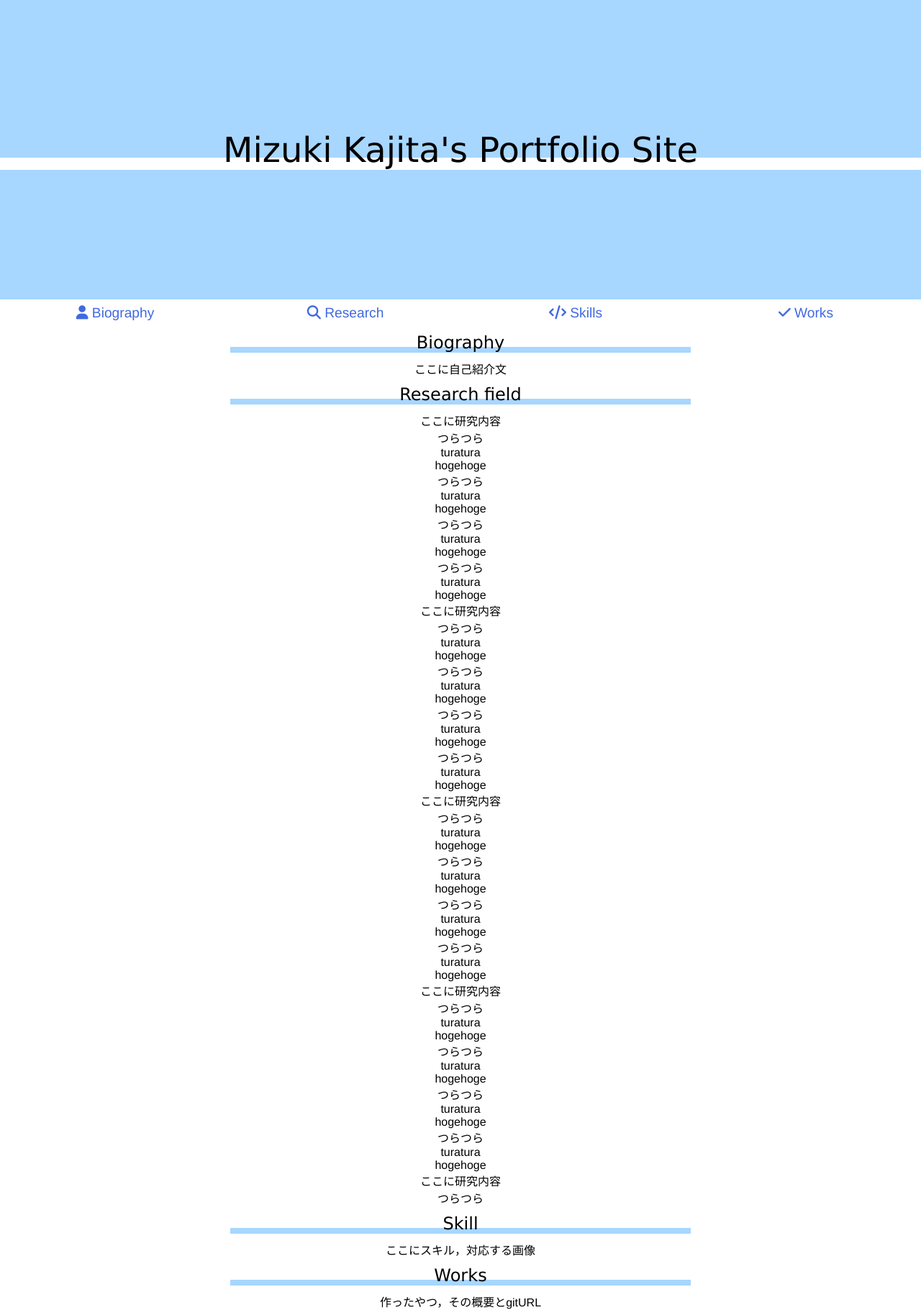
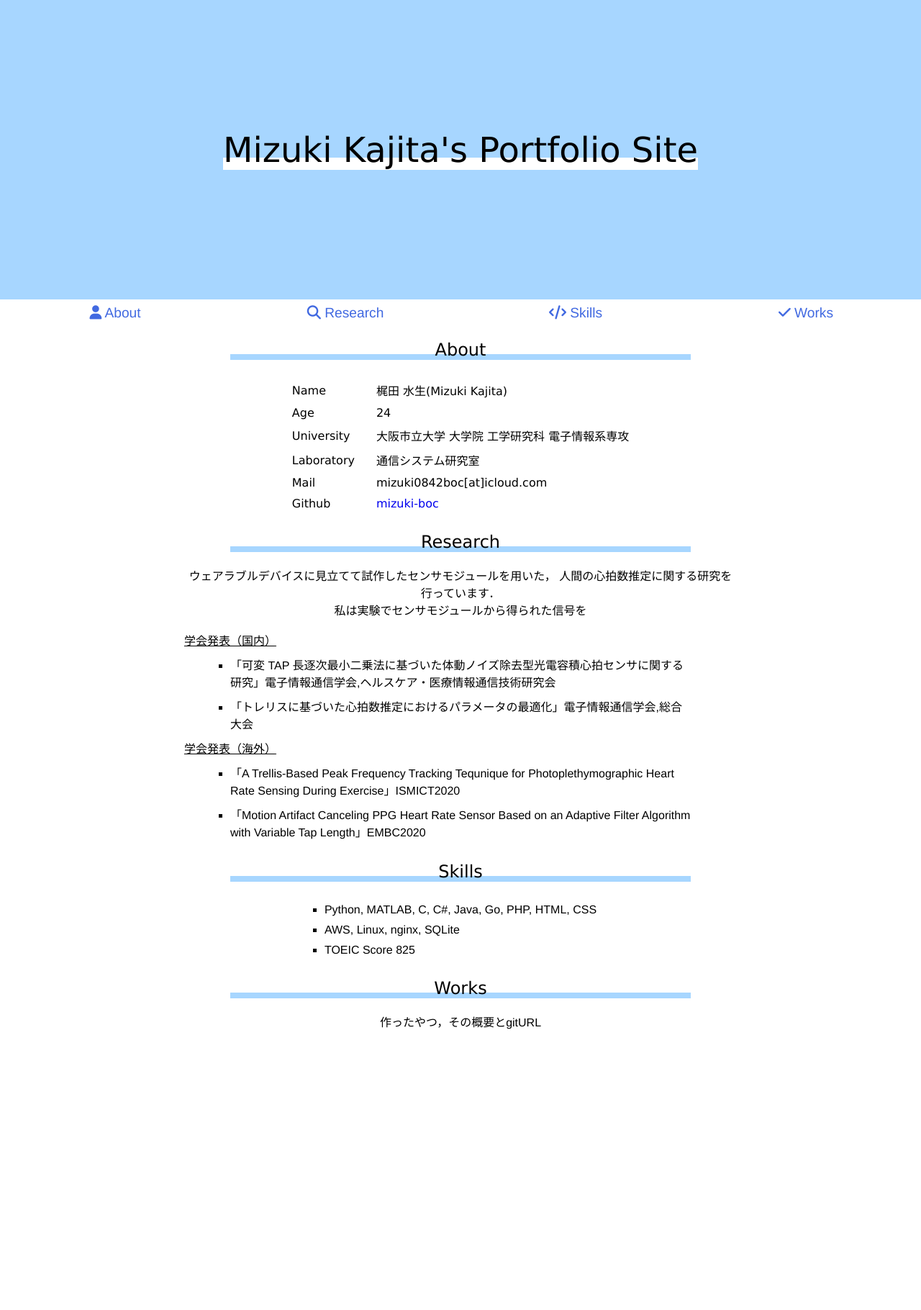
Before and after one commit to mizuki-boc/PortfolioSite, a Flask app: page / in a window 1280 px wide. Shown: the whole page at 72% size. After the commit the page ends 1430 px from the top, so only its background shows below. Run offline with Flask 2, Linux system fonts and the light colour scheme; lists and menus that the app fills with data are empty; some libraries are stand-ins or nearby versions.

Commit message:
edit contents

```diff
--- a/static/css/style.css
+++ b/static/css/style.css
@@ -9,9 +9,7 @@ html {
 body {
     height: 100%;
     margin: 0px;
-}
-body {
-    font-family: 'Avenir','Helvetica Neue','Helvetica','Arial','Hiragino Sans','ヒラギノ角ゴシック',YuGothic,'Yu Gothic','メイリオ', Meiryo,'ＭＳ Ｐゴシック','MS PGothic'
+    font-family: 'Avenir','Helvetica Neue','Helvetica','Arial','Hiragino Sans','ヒラギノ角ゴシック',YuGothic,'Yu Gothic','メイリオ', Meiryo,'ＭＳ Ｐゴシック','MS PGothic';
 }
 .text-center {
     text-align: center;
@@ -20,24 +18,38 @@ body {
     text-align: center;
     font-size: 120%;
 }
-ul {
+header ul {
     list-style-type: none;
     padding-left: 0px;
 }
-a {
+header li {
+    width: 25%;
+    float: left;
+    /* overflow: hidden; */
+}
+div ul {
+    margin: auto;
+    list-style-type: square;
+    display: inline-block;
+}
+div ul li {
+    text-align: left;
+    margin: 10px 0;
+}
+header a {
     padding: 0.5rem;
     /* margin: 0; */
     display: block;
     text-decoration: none;
 }
-a:link {
+header a:link {
     color: royalblue;
     transition: 0.5s;
 }
-a:visited {
+header a:visited {
     color: royalblue;
 }
-a:hover {
+header a:hover {
     color: white;
     background-color: royalblue;
 }
@@ -45,16 +57,11 @@ a:hover {
     color: red;
     background-color: #eeffaa;
 } */
-li {
-    width: 25%;
-    float: left;
-    /* overflow: hidden; */
-}
 .sectiontitle {
     background: linear-gradient(transparent 70%, #a7d6ff 50%);
     width: 50%;
     /* display: inline-block; */
-    margin: 10px auto;
+    margin: 20px auto;
 }
 h2 {
     font-family: Verdana;
@@ -69,13 +76,31 @@ h2 {
     justify-content: center;
     align-items: center;
 }
-.test {
+.toptitle {
     background: linear-gradient(transparent 70%, white 50%);
-    width: 100%;/*ここを文字の文字の長さに対応させる．*/
+    /* width: 100%;*/
     margin: 10px auto;
+    display: inline-block;
 }
 header {
     position: -webkit-sticky;
     position: sticky;
     top: 0;
 }
+table {
+    width: auto;
+    margin: auto;
+    border-spacing: 30px 10px;
+}
+th {
+    text-align: left;
+    font-family: Verdana;
+    font-weight: normal;
+}
+th a {
+    text-decoration: none;
+}
+section p {
+    width: 60%;
+    margin: auto;
+}
--- a/templates/index.html
+++ b/templates/index.html
@@ -8,11 +8,11 @@
     </head>
     <body>
         <section class="top">
-            <h2 class="test">Mizuki Kajita's Portfolio Site</h1>
+            <h2 class="toptitle">Mizuki Kajita's Portfolio Site</h1>
         </section>
         <header>
             <ul>
-                <li class="menu"><a href="#bio"><i class="fas fa-user"></i> Biography</a></li>
+                <li class="menu"><a href="#about"><i class="fas fa-user"></i> About</a></li>
                 <li class="menu"><a href="#research"><i class="fas fa-search"></i> Research</a></li>
                 <li class="menu"><a href="#skill"><i class="fas fa-code"></i> Skills</a></li>
                 <li class="menu"><a href="#work"><i class="fas fa-check"></i> Works</a></li>
@@ -21,74 +21,75 @@
         </header>
         <br>
         <section class="text-center">
-            <h2 id="bio" class="sectiontitle">Biography</h2>
-            ここに自己紹介文
+            <h2 id="about" class="sectiontitle">About</h2>
+            <table>
+                <tr>
+                    <th>Name</th>
+                    <th>梶田 水生(Mizuki Kajita)</th>
+                </tr>
+                <tr>
+                    <th>Age</th>
+                    <th>24</th>
+                </tr>
+                <tr>
+                    <th>University</th>
+                    <th>大阪市立大学 大学院 工学研究科 電子情報系専攻</th>
+                </tr>
+                <tr>
+                    <th>Laboratory</th>
+                    <th>通信システム研究室</th>
+                </tr>
+                <tr>
+                    <th>Mail</th>
+                    <th>mizuki0842boc[at]icloud.com</th>
+                </tr>
+                <tr>
+                    <th>Github</th>
+                    <th><a href="https://github.com/mizuki-boc" target="_blank">mizuki-boc</a></th>
+                </tr>
+            </table>
         </section>
         <section class="text-center">
-            <h2 id="research" class="sectiontitle">Research field</h2>
-            ここに研究内容<br>
-            つらつら<br>
-            turatura <br>
-            hogehoge <br>
-            つらつら<br>
-            turatura <br>
-            hogehoge <br>
-            つらつら<br>
-            turatura <br>
-            hogehoge <br>
-            つらつら<br>
-            turatura <br>
-            hogehoge <br>
-            ここに研究内容<br>
-            つらつら<br>
-            turatura <br>
-            hogehoge <br>
-            つらつら<br>
-            turatura <br>
-            hogehoge <br>
-            つらつら<br>
-            turatura <br>
-            hogehoge <br>
-            つらつら<br>
-            turatura <br>
-            hogehoge <br>
-            ここに研究内容<br>
-            つらつら<br>
-            turatura <br>
-            hogehoge <br>
-            つらつら<br>
-            turatura <br>
-            hogehoge <br>
-            つらつら<br>
-            turatura <br>
-            hogehoge <br>
-            つらつら<br>
-            turatura <br>
-            hogehoge <br>
-            ここに研究内容<br>
-            つらつら<br>
-            turatura <br>
-            hogehoge <br>
-            つらつら<br>
-            turatura <br>
-            hogehoge <br>
-            つらつら<br>
-            turatura <br>
-            hogehoge <br>
-            つらつら<br>
-            turatura <br>
-            hogehoge <br>
-            ここに研究内容<br>
-            つらつら<br>
-
+            <h2 id="research" class="sectiontitle">Research</h2>
+            <p>
+                ウェアラブルデバイスに見立てて試作したセンサモジュールを用いた，
+                人間の心拍数推定に関する研究を行っています．<br>
+                私は実験でセンサモジュールから得られた信号を
+            </p>
+            <br>
+            <div style="margin: auto; width: 60%; text-align: left">
+                <span style="text-decoration: underline;">学会発表（国内）</span>
+            </div>
+            <div style="margin: auto; width: 50%; text-align: left">
+                <ul>
+                    <li>「可変 TAP 長逐次最小二乗法に基づいた体動ノイズ除去型光電容積心拍センサに関する研究」電子情報通信学会,ヘルスケア・医療情報通信技術研究会</li>
+                    <li>「トレリスに基づいた心拍数推定におけるパラメータの最適化」電子情報通信学会,総合大会</li>
+                </ul>
+            </div>
+            <div style="margin: auto; width: 60%; text-align: left">
+                <span style="text-decoration: underline;">学会発表（海外）</span>
+            </div>
+            <div style="margin: auto; width: 50%; text-align: left">
+                    <ul>
+                        <li>「A Trellis-Based Peak Frequency Tracking Tequnique for Photoplethymographic Heart Rate Sensing During Exercise」ISMICT2020</li>
+                        <li>「Motion Artifact Canceling PPG Heart Rate Sensor Based on an Adaptive Filter Algorithm with Variable Tap Length」EMBC2020</li>
+                    </ul>
+                </div>
         </section>
         <section class="text-center">
-            <h2 id="skill" class="sectiontitle">Skill</h2>
-            ここにスキル，対応する画像
+            <h2 id="skill" class="sectiontitle">Skills</h2>
+            <div>
+                <ul>
+                    <li>Python, MATLAB, C, C#, Java, Go, PHP, HTML, CSS</li>
+                    <li>AWS, Linux, nginx, SQLite</li>
+                    <li>TOEIC Score 825</li>
+                </ul>
+            </div>
         </section>
         <section class="text-center">
             <h2 id="work" class="sectiontitle">Works</h2>
             作ったやつ，その概要とgitURL
         </section>
+        <br>
     </body>
 </html>
```
